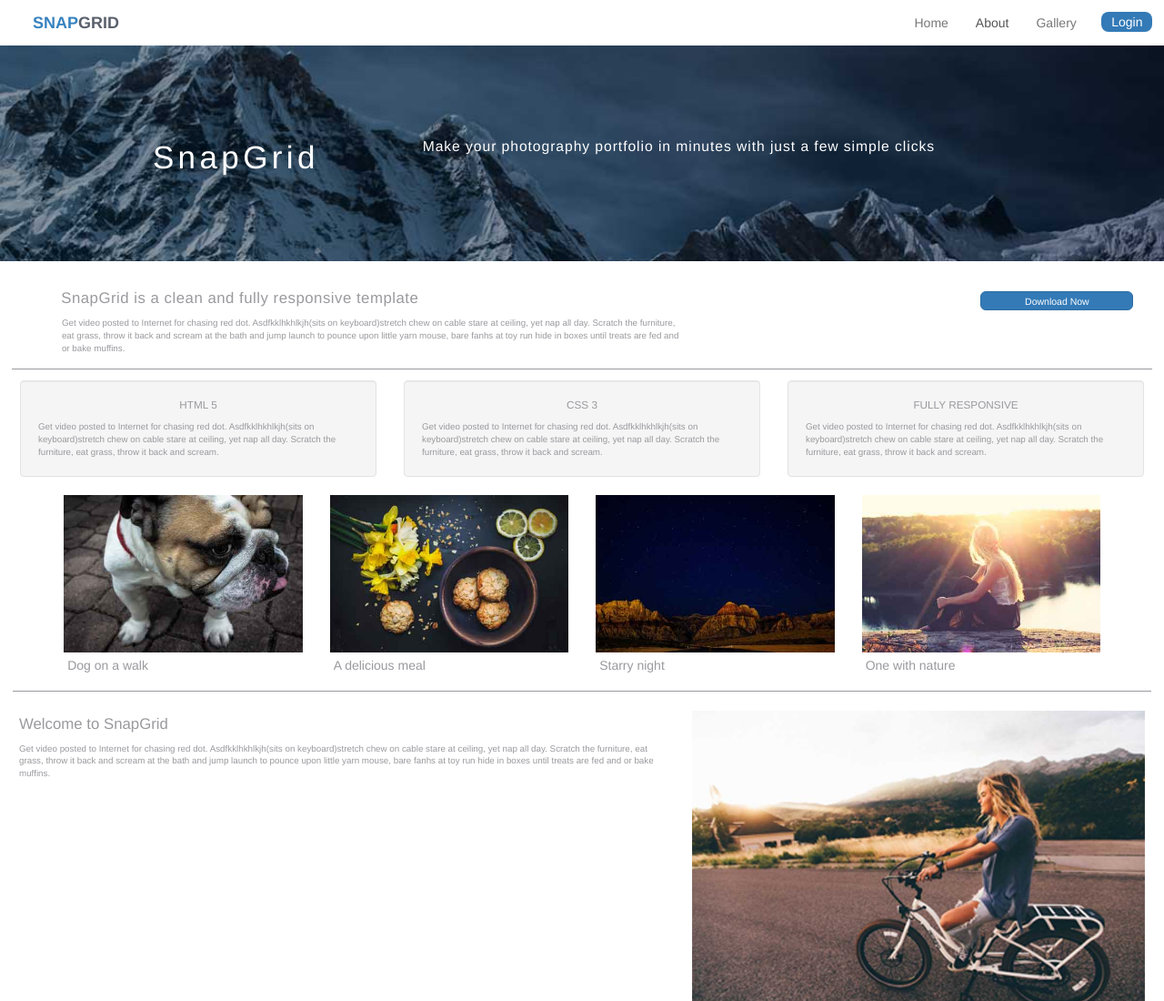
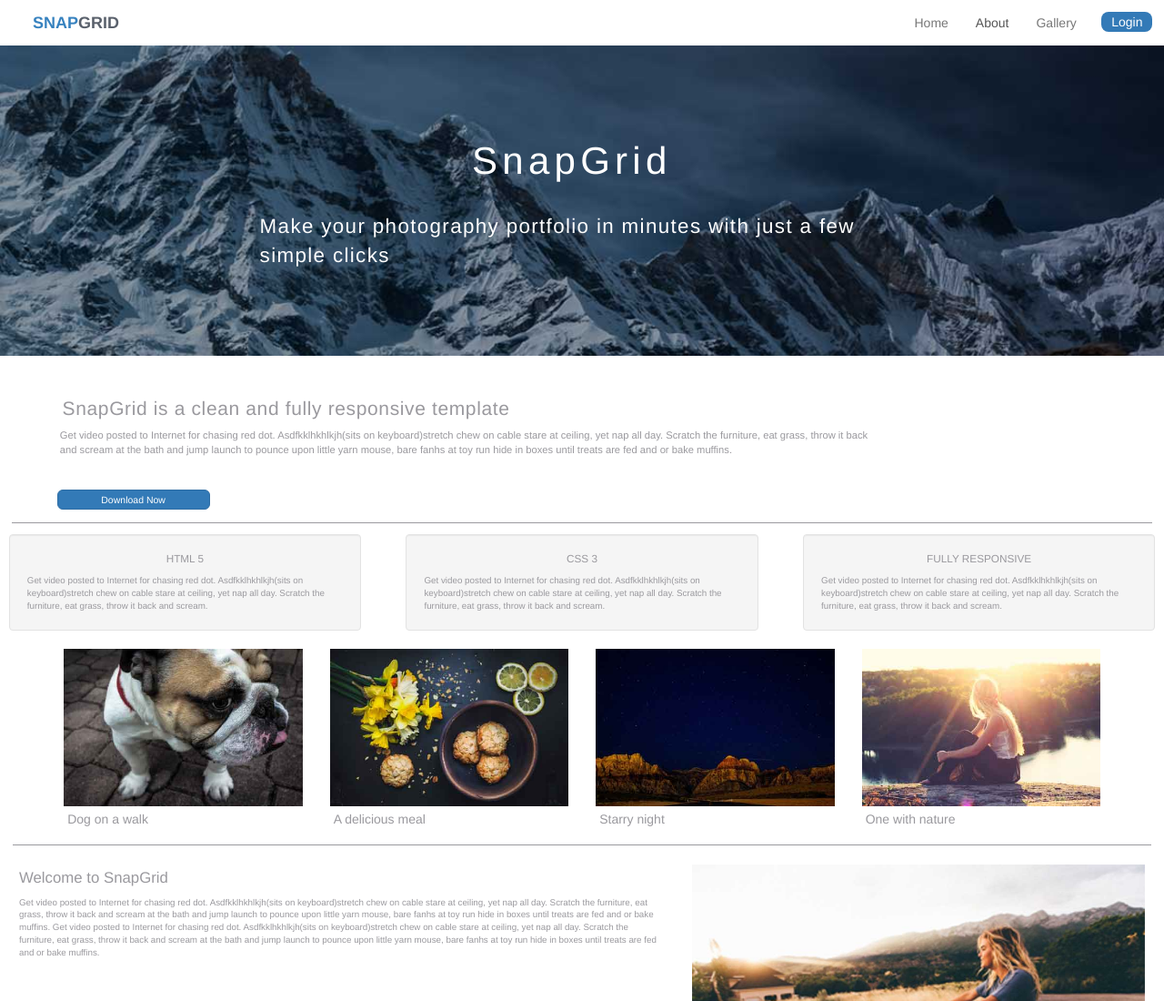
Before and after one commit to zamariac/bootstrap-grid, a website: page index.html in a window 1280 px wide. Shown: the top 1100 px of the page at 91% size. Drawn offline with nearby package versions, Linux system fonts and the light colour scheme.

Commit message:
final query

```diff
--- a/index.html
+++ b/index.html
@@ -58,11 +58,11 @@
 	</nav>
 	<div class="main-intro">
 		<div class="row">
-	        <div class="col-sm-4">
+	        <div class="col-sm-4 col-md-10">
 				<h1 class="snap-grid-intro">SnapGrid
 				</h1>
 			</div>
-        	<div class="col-sm-8">
+        	<div class="col-sm-8 col-md-10">
 				<p class="snap-grid-intro-info">Make your photography portfolio in minutes with just a few simple clicks</p>
 			</div>
 		</div>
@@ -70,19 +70,19 @@
 	</div>
 	<div class="jumbotron">
 		<div class="row">
-	        <div class="col-sm-8">
+	        <div class="col-sm-8 col-md-10">
 	       		<div class="title-text">
 					<h1 class="jumbotron-title"> SnapGrid is a clean and fully responsive template</h1>
 					<p class="jumbotron-text"> Get video posted to Internet for chasing red dot. Asdfkklhkhlkjh(sits on keyboard)stretch chew on cable stare at ceiling, yet nap all day. Scratch the furniture, eat grass, throw it back and scream at the bath and jump launch to pounce upon little yarn mouse, bare fanhs at toy run hide in boxes until treats are fed and or bake muffins.
 					</p>
 				</div>
-			</div>
 	        <div class="col-sm-4 download-button">
 				<p> <a class="btn btn-primary btn-lg" href="#" role="button">Download Now</a></p>
 			</div>
+			</div>
 		</div>
 	</div>
-	<div class="row" id="well-box">
+	<div class="row">
 			<div class="col-sm-4">
 				<div class="well">
 					<h1 class="well-title"> HTML 5 </h1>
@@ -102,20 +102,20 @@
 	</div>
 
 	<div class="images container">
-	    <div class="row" >
-	        <div class="col-xs-6 col-sm-3" >
+	    <div class="row four-images" >
+	        <div class="col-xs-6  col-sm-3" >
 	        	<img src="images/thumb1.jpg" class="img-responsive" alt="Responsive image">
 	        	<div class="image-caption"> Dog on a walk </div>
 	        </div>
-	        <div class="col-xs-6 col-sm-3">
+	        <div class="col-xs-6  col-sm-3">
 	        	<img src="images/thumb2.jpg" class="img-responsive" alt="Responsive image">
 	        	<div class="image-caption"> A delicious meal </div>
 	        </div>
-	        <div class="col-xs-6 col-sm-3">
+	        <div class="col-xs-6  col-sm-3">
 	        	<img src="images/thumb3.jpg" class="img-responsive" alt="Responsive image">
 	        	<div class="image-caption"> Starry night </div>
 	        </div>
-	        <div class="col-xs-6 col-sm-3">
+	        <div class="col-xs-6  col-sm-3">
 	        	<img src="images/thumb4.jpg" class="img-responsive" alt="Responsive image">
 	        	<div class="image-caption"> One with nature </div>
 	        </div>
@@ -125,7 +125,7 @@
     	<div class="row">
     		<div class="col-sm-7 welcome-text">
     			<h1> Welcome to SnapGrid </h1>
-    			<p> Get video posted to Internet for chasing red dot. Asdfkklhkhlkjh(sits on keyboard)stretch chew on cable stare at ceiling, yet nap all day. Scratch the furniture, eat grass, throw it back and scream at the bath and jump launch to pounce upon little yarn mouse, bare fanhs at toy run hide in boxes until treats are fed and or bake muffins. </p>
+    			<p> Get video posted to Internet for chasing red dot. Asdfkklhkhlkjh(sits on keyboard)stretch chew on cable stare at ceiling, yet nap all day. Scratch the furniture, eat grass, throw it back and scream at the bath and jump launch to pounce upon little yarn mouse, bare fanhs at toy run hide in boxes until treats are fed and or bake muffins. Get video posted to Internet for chasing red dot. Asdfkklhkhlkjh(sits on keyboard)stretch chew on cable stare at ceiling, yet nap all day. Scratch the furniture, eat grass, throw it back and scream at the bath and jump launch to pounce upon little yarn mouse, bare fanhs at toy run hide in boxes until treats are fed and or bake muffins.</p>
     		</div>
     		<div class="col-sm-5">
     			<img src="images/thumb5.jpg" class="img-responsive" alt="Responsive image">
--- a/styles/main.scss
+++ b/styles/main.scss
@@ -202,7 +202,6 @@ footer{
 	}
 
 	div.well{
-		//margin: 2em;
 		.well-title{
 			text-align: center;
 		}
@@ -221,9 +220,52 @@ footer{
 			padding-top: 1em;
 		}
 	}
+
+	// div.row .four-images{
+ // 		width: 60%;
+ // 	}
  }
 
  @media (min-width: 978px){
+ 	.main-intro h1{
+ 		font-size: 3em;
+ 		padding-left: 4em;
+
+ 	}
+ 	.main-intro p{
+ 		font-size: 1.6em;
+ 		padding-left: 9em;
+
+ 	}
+
+ 	div.jumbotron{
+ 	padding: 1em;
+
+ 	.download-button .btn-lg{
+ 	float: left;
+ 	margin-left: 2em;
+ 	}
+
+	.jumbotron-title{
+	font-size: 1.5em;
+	text-align: left;
+
+	}
+	.jumbotron-text{
+	font-size: .8em;
+	text-align: left;
+
+	}
+
+
+}
+
+ 	div.well{
+ 		margin-left: 1em;
+ 		margin-right: 1em;
+
+ 	}
+
 
  }
 
```
Also changed, not shown: styles/main.css, 1 other file.
